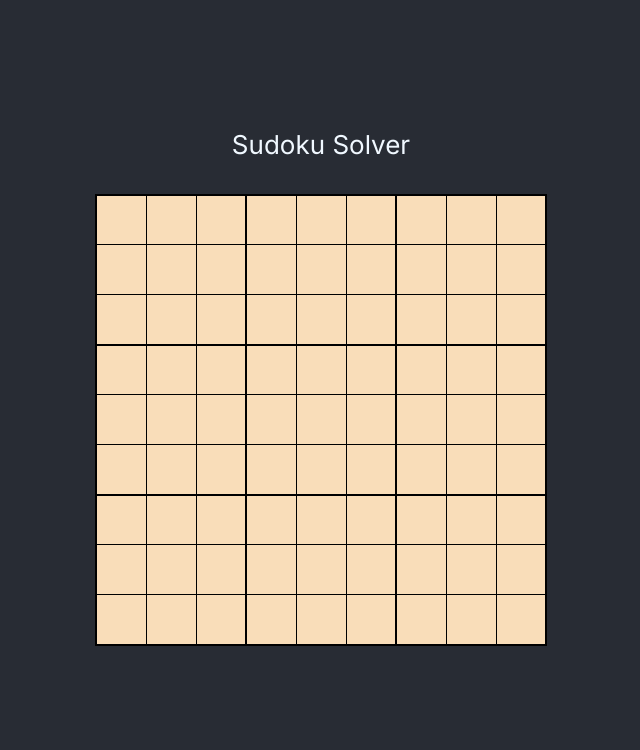
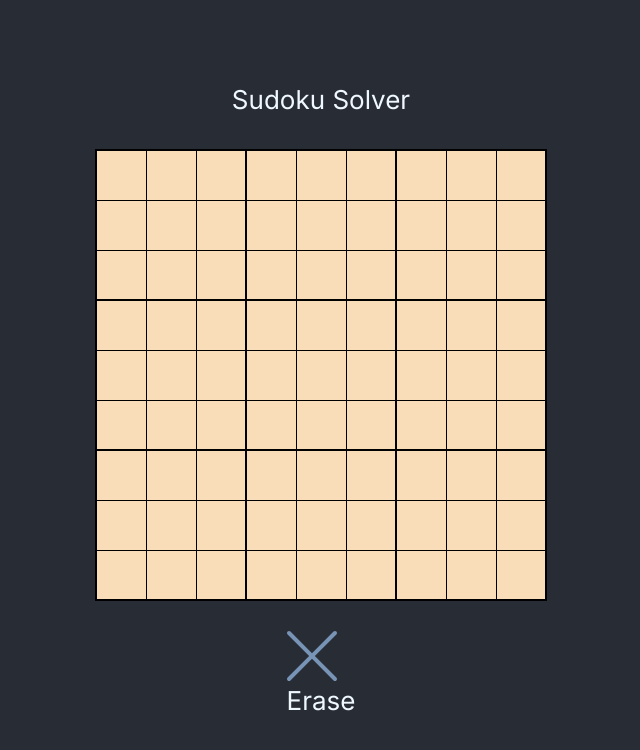
Before and after one commit to PeterZZEZ/Sudoku-Solver, a Next.js app: page / in a window 1280 px wide. Shown: the top 750 px of the page, without its empty margins (319-959 px from the left). Built offline with nearby package versions, Linux system fonts and the light colour scheme.

Commit message:
delete button

```diff
--- /dev/null
+++ b/app/action.tsx
@@ -0,0 +1,32 @@
+import React from 'react';
+
+type ActionProp = {
+    action: string,
+    onClickAction:() => void
+}
+type SvgProps = {
+    action: string
+  };
+
+  /**
+   * Return the SVGs of the Action buttons in the Status Section.
+   */
+  const Svg = (props: SvgProps) => {
+    if (props.action === 'erase') {
+      return (
+        <svg className="status__action-svg" version="1.1" id="Layer_1" xmlns="http://www.w3.org/2000/svg" x="0px" y="0px" viewBox="0 0 512.001 512.001"><path d="M505.922,476.567L285.355,256L505.92,35.435c8.106-8.105,8.106-21.248,0-29.354c-8.105-8.106-21.248-8.106-29.354,0L256.001,226.646L35.434,6.081c-8.105-8.106-21.248-8.106-29.354,0c-8.106,8.105-8.106,21.248,0,29.354L226.646,256L6.08,476.567c-8.106,8.106-8.106,21.248,0,29.354c8.105,8.105,21.248,8.106,29.354,0l220.567-220.567l220.567,220.567c8.105,8.105,21.248,8.106,29.354,0S514.028,484.673,505.922,476.567z" fill="hsl(213, 30%, 59%)"/></svg>
+      )
+    } else {
+      return null;
+    }
+  }
+export const Action = (props : ActionProp) =>{
+    return(
+        <div className={"status__action-erase"} onClick={props.onClickAction}>
+            <Svg action={props.action} />
+            <p className='status__action_text'>
+                {"Erase"}
+            </p>
+        </div>
+    )
+}
--- a/app/game.tsx
+++ b/app/game.tsx
@@ -5,6 +5,7 @@ import { valid } from './valid'
 import { genBoard } from "./generator";
 import {Board} from './board';
 import { useSudokuContext } from "./sudoku";
+import {StatusSection} from "./status"
 const ANIMATION_SPEED_MS = 50;
 
 // This is the main color of the editable cell.
@@ -37,6 +38,13 @@ export const Game:React.FC<{}>=()=> {
     setCellSelected(-1);
     setWon(false);
   }
+  function _fillCell(index: number, value: number) {
+    if (initArray[index] === -1) {
+      let tempArray = gameArray.slice();
+      tempArray[index] = value;
+      setGameArray(tempArray);
+    }
+  }
   function onClickNewGame() {
     _createNewGame();
   }
@@ -49,10 +57,14 @@ export const Game:React.FC<{}>=()=> {
       if(valid(copy,val,cellSelected)){
         copy[cellSelected]=val
         setGameArray(copy);
-        console.log(val);
       }
     }
 
+  }
+  function onClickErase() {
+    if(cellSelected !== -1 && gameArray[cellSelected] !== -1) {
+      _fillCell(cellSelected, -1);
+    }
   }
   //The animation control
   /*
@@ -91,7 +103,9 @@ export const Game:React.FC<{}>=()=> {
                 onKeyDown={(enterVal:number) => onKeyDownVal(enterVal)}
             />
         </div>
-
+        <StatusSection
+            onClickErase={onClickErase}
+          />
       </div>
 
     </div>
--- a/app/globals.css
+++ b/app/globals.css
@@ -112,3 +112,14 @@
 .game__row:nth-child(3n) {
   border-bottom: 2px solid var(--color-black);
 }
+/*
+
+*/
+.status__action-erase{
+  text-align: center;
+  position: relative;
+}
+.status__action-svg{
+  width: 50px;
+  height: 50px;
+}
--- /dev/null
+++ b/app/status.tsx
@@ -0,0 +1,14 @@
+import { Action } from "./action";
+
+type StatusSectionProps = {
+    onClickErase: () => void,
+  };
+  export const StatusSection = (props: StatusSectionProps) => {
+    return (
+      <section className="status">
+        <div className="status__actions">
+          <Action action='erase' onClickAction={props.onClickErase} />
+        </div>
+      </section>
+    )
+  }
```
